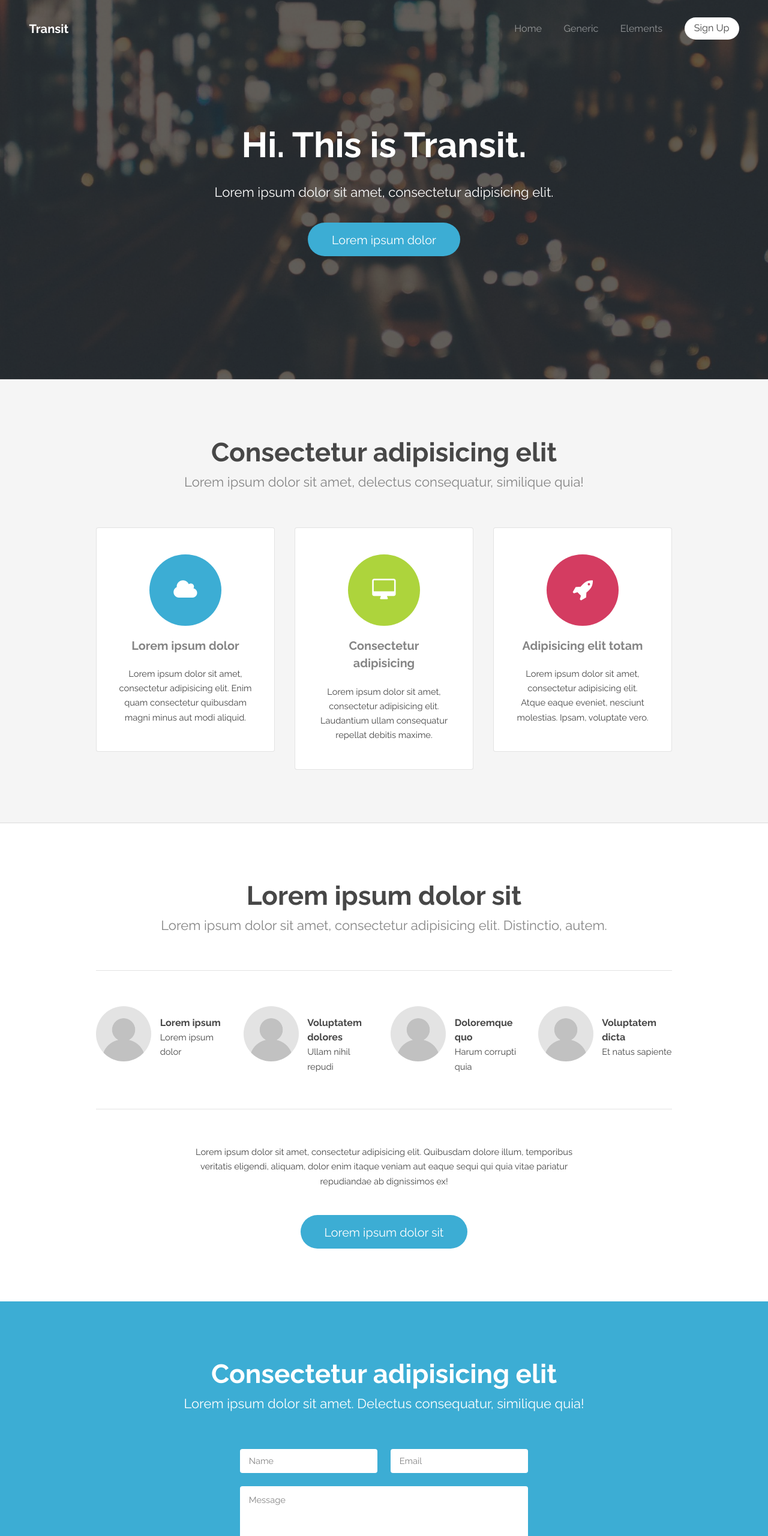
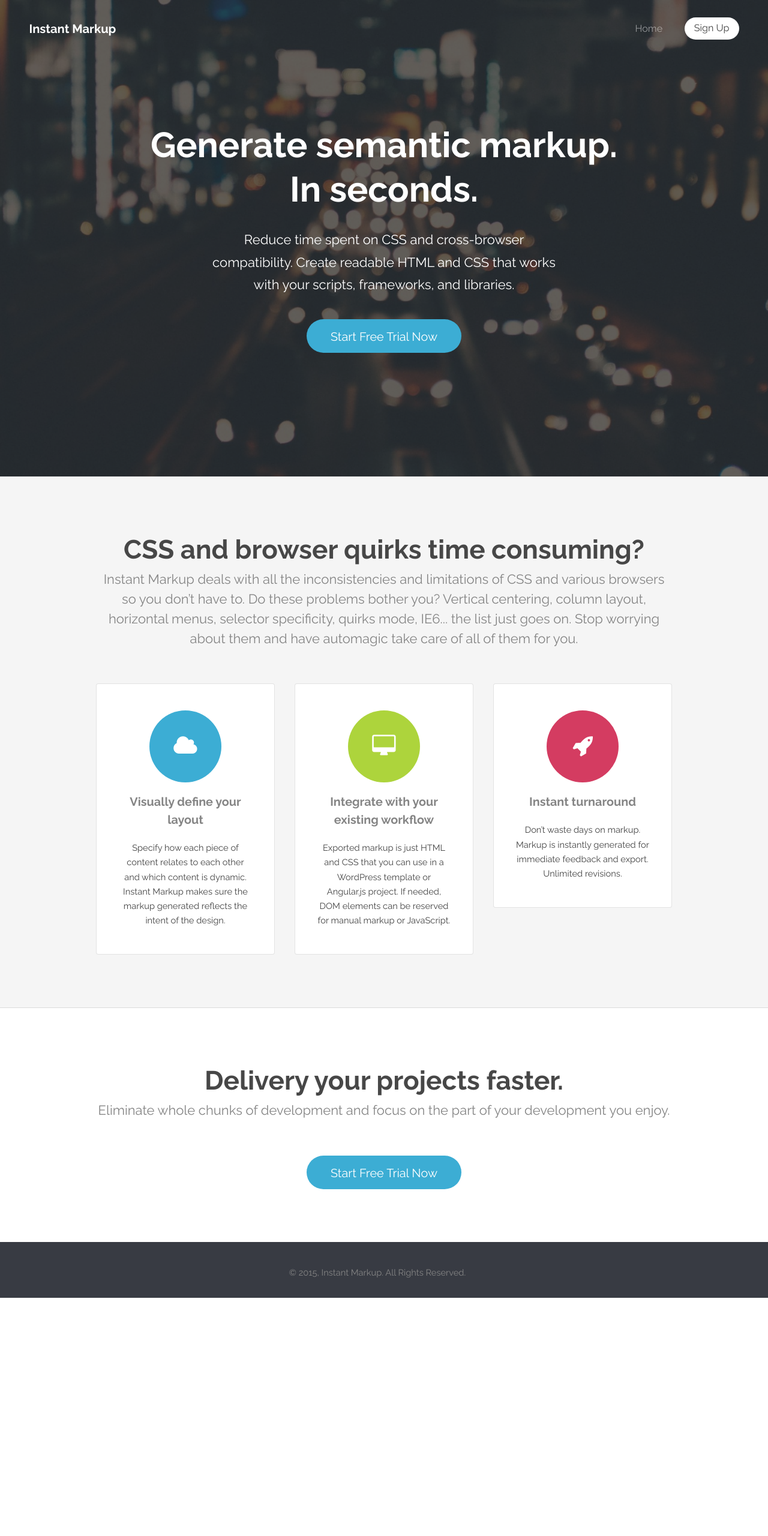
Before and after one commit to oliverzheng/instantmarkup.com, a website: page public/index.html in a window 1280 px wide. Shown: the top 2560 px of the page at 60% size. After the commit the page ends 2163 px from the top, so only its background shows below. Drawn offline with Linux system fonts and the light colour scheme.

Commit message:
Update copy.

```diff
--- /dev/null
+++ b/public/css/custom.css
@@ -0,0 +1,3 @@
+#banner h2 {
+  max-width: 500px;
+}
--- a/public/css/style.css
+++ b/public/css/style.css
@@ -1054,6 +1054,10 @@
 		#banner p {
 			font-size: 1.5em;
 			margin-bottom: 1.75em;
+      max-width: 600px;
+      margin-left: auto;
+      margin-right: auto;
+      line-height: 1.7em;
 		}
 
 /* Wrapper */
@@ -1136,7 +1140,7 @@
 
 	#footer {
 		background: #383b43;
-		padding: 6em 0em 4em;
+		padding: 2em 0em;
 	}
 
 		#footer h2, #footer h3, #footer h4 {
@@ -1171,7 +1175,7 @@
 					padding-left: 0;
 				}
 
-			#footer .copyright a {
+			#footer .copyright {
 				color: #858585;
 			}
 
@@ -1217,3 +1221,7 @@
 		.grid-demo .row.flush > div:last-child span {
 			border-radius: 0 4px 4px 0;
 		}
+
+.hide {
+  display: none;
+}
--- a/public/index.html
+++ b/public/index.html
@@ -7,7 +7,7 @@
 <html lang="en">
 	<head>
 		<meta charset="UTF-8">
-		<title>Transit by TEMPLATED</title>
+		<title>Instant Markup</title>
 		<meta http-equiv="content-type" content="text/html; charset=utf-8" />
 		<meta name="description" content="" />
 		<meta name="keywords" content="" />
@@ -20,30 +20,34 @@
 			<link rel="stylesheet" href="css/skel.css" />
 			<link rel="stylesheet" href="css/style.css" />
 			<link rel="stylesheet" href="css/style-xlarge.css" />
+			<link rel="stylesheet" href="css/custom.css" />
 		</noscript>
 	</head>
 	<body class="landing">
 
 		<!-- Header -->
 			<header id="header">
-				<h1><a href="index.html">Transit</a></h1>
+				<h1><a href="index.html">Instant Markup</a></h1>
 				<nav id="nav">
 					<ul>
 						<li><a href="index.html">Home</a></li>
-						<li><a href="generic.html">Generic</a></li>
-						<li><a href="elements.html">Elements</a></li>
-						<li><a href="#" class="button special">Sign Up</a></li>
+						<li><a class="button special signup">Sign Up</a></li>
 					</ul>
 				</nav>
 			</header>
 
 		<!-- Banner -->
 			<section id="banner">
-				<h2>Hi. This is Transit.</h2>
-				<p>Lorem ipsum dolor sit amet, consectetur adipisicing elit.</p>
+        <h2>Generate semantic markup. <br /> In seconds.</h2>
+
+        <p>
+          Reduce time spent on CSS and cross-browser compatibility.
+          Create readable HTML and CSS that works
+          with your scripts, frameworks, and libraries.
+        </p>
 				<ul class="actions">
 					<li>
-						<a href="#" class="button big">Lorem ipsum dolor</a>
+						<a class="button big signup">Start Free Trial Now</a>
 					</li>
 				</ul>
 			</section>
@@ -52,29 +56,48 @@
 			<section id="one" class="wrapper style1 special">
 				<div class="container">
 					<header class="major">
-						<h2>Consectetur adipisicing elit</h2>
-						<p>Lorem ipsum dolor sit amet, delectus consequatur, similique quia!</p>
+            <h2>CSS and browser quirks time consuming?</h2>
+            <p>
+              Instant Markup deals with all the inconsistencies and limitations
+              of CSS and various browsers so you don’t have to. Do these
+              problems bother you?
+              Vertical centering, column layout, horizontal menus,
+              selector specificity, quirks mode, IE6... the list just goes on.
+              Stop worrying about them and have automagic take care of all of
+              them for you.
+            </p>
 					</header>
 					<div class="row 150%">
 						<div class="4u 12u$(medium)">
 							<section class="box">
 								<i class="icon big rounded color1 fa-cloud"></i>
-								<h3>Lorem ipsum dolor</h3>
-								<p>Lorem ipsum dolor sit amet, consectetur adipisicing elit. Enim quam consectetur quibusdam magni minus aut modi aliquid.</p>
+                <h3>Visually define your layout</h3>
+                <p>
+                  Specify how each piece of content relates to each other and
+                  which content is dynamic. Instant Markup makes sure the markup
+                  generated reflects the intent of the design.
+                </p>
 							</section>
 						</div>
 						<div class="4u 12u$(medium)">
 							<section class="box">
 								<i class="icon big rounded color9 fa-desktop"></i>
-								<h3>Consectetur adipisicing</h3>
-								<p>Lorem ipsum dolor sit amet, consectetur adipisicing elit. Laudantium ullam consequatur repellat debitis maxime.</p>
+                <h3>Integrate with your existing workflow</h3>
+                <p>
+                  Exported markup is just HTML and CSS that you can use in
+                  a WordPress template or Angular.js project. If needed, DOM
+                  elements can be reserved for manual markup or JavaScript.
+                </p>
 							</section>
 						</div>
 						<div class="4u$ 12u$(medium)">
 							<section class="box">
 								<i class="icon big rounded color6 fa-rocket"></i>
-								<h3>Adipisicing elit totam</h3>
-								<p>Lorem ipsum dolor sit amet, consectetur adipisicing elit. Atque eaque eveniet, nesciunt molestias. Ipsam, voluptate vero.</p>
+                <h3>Instant turnaround</h3>
+								<p>
+                  Don’t waste days on markup. Markup is instantly generated for
+                  immediate feedback and export. Unlimited revisions.
+                </p>
 							</section>
 						</div>
 					</div>
@@ -85,38 +108,16 @@
 			<section id="two" class="wrapper style2 special">
 				<div class="container">
 					<header class="major">
-						<h2>Lorem ipsum dolor sit</h2>
-						<p>Lorem ipsum dolor sit amet, consectetur adipisicing elit. Distinctio, autem.</p>
+            <h2>Delivery your projects faster.</h2>
+            <p>
+              Eliminate whole chunks of development and focus on the part of
+              your development you enjoy.
+            </p>
 					</header>
-					<section class="profiles">
-						<div class="row">
-							<section class="3u 6u(medium) 12u$(xsmall) profile">
-								<img src="images/profile_placeholder.gif" alt="" />
-								<h4>Lorem ipsum</h4>
-								<p>Lorem ipsum dolor</p>
-							</section>
-							<section class="3u 6u$(medium) 12u$(xsmall) profile">
-								<img src="images/profile_placeholder.gif" alt="" />
-								<h4>Voluptatem dolores</h4>
-								<p>Ullam nihil repudi</p>
-							</section>
-							<section class="3u 6u(medium) 12u$(xsmall) profile">
-								<img src="images/profile_placeholder.gif" alt="" />
-								<h4>Doloremque quo</h4>
-								<p>Harum corrupti quia</p>
-							</section>
-							<section class="3u$ 6u$(medium) 12u$(xsmall) profile">
-								<img src="images/profile_placeholder.gif" alt="" />
-								<h4>Voluptatem dicta</h4>
-								<p>Et natus sapiente</p>
-							</section>
-						</div>
-					</section>
 					<footer>
-						<p>Lorem ipsum dolor sit amet, consectetur adipisicing elit. Quibusdam dolore illum, temporibus veritatis eligendi, aliquam, dolor enim itaque veniam aut eaque sequi qui quia vitae pariatur repudiandae ab dignissimos ex!</p>
 						<ul class="actions">
 							<li>
-								<a href="#" class="button big">Lorem ipsum dolor sit</a>
+								<a class="button big signup">Start Free Trial Now</a>
 							</li>
 						</ul>
 					</footer>
@@ -124,14 +125,21 @@
 			</section>
 
 		<!-- Three -->
-			<section id="three" class="wrapper style3 special">
+			<section id="three" class="wrapper style3 special hide">
 				<div class="container">
 					<header class="major">
-						<h2>Consectetur adipisicing elit</h2>
-						<p>Lorem ipsum dolor sit amet. Delectus consequatur, similique quia!</p>
+						<h2>Instant Markup Is In Development</h2>
+            <p>
+              Instant Markup is actively being developed and we are looking for
+              beta testers. If you are interested in trying it out or be
+              notified when Instant Markup is ready, sign up here and we'll let
+              you know.
+              <br />
+              No spam.
+            </p>
 					</header>
 				</div>
-				<div class="container 50%">
+        <div class="container 50%">
 					<form action="#" method="post">
 						<div class="row uniform">
 							<div class="6u 12u$(small)">
@@ -141,11 +149,10 @@
 								<input name="email" id="email" value="" placeholder="Email" type="email">
 							</div>
 							<div class="12u$">
-								<textarea name="message" id="message" placeholder="Message" rows="6"></textarea>
-							</div>
-							<div class="12u$">
 								<ul class="actions">
-									<li><input value="Send Message" class="special big" type="submit"></li>
+                  <li>
+                    <input value="Notify Me When It's Ready" class="special big" type="submit" />
+                  </li>
 								</ul>
 							</div>
 						</div>
@@ -156,74 +163,8 @@
 		<!-- Footer -->
 			<footer id="footer">
 				<div class="container">
-					<section class="links">
-						<div class="row">
-							<section class="3u 6u(medium) 12u$(small)">
-								<h3>Lorem ipsum dolor</h3>
-								<ul class="unstyled">
-									<li><a href="#">Lorem ipsum dolor sit</a></li>
-									<li><a href="#">Nesciunt itaque, alias possimus</a></li>
-									<li><a href="#">Optio rerum beatae autem</a></li>
-									<li><a href="#">Nostrum nemo dolorum facilis</a></li>
-									<li><a href="#">Quo fugit dolor totam</a></li>
-								</ul>
-							</section>
-							<section class="3u 6u$(medium) 12u$(small)">
-								<h3>Culpa quia, nesciunt</h3>
-								<ul class="unstyled">
-									<li><a href="#">Lorem ipsum dolor sit</a></li>
-									<li><a href="#">Reiciendis dicta laboriosam enim</a></li>
-									<li><a href="#">Corporis, non aut rerum</a></li>
-									<li><a href="#">Laboriosam nulla voluptas, harum</a></li>
-									<li><a href="#">Facere eligendi, inventore dolor</a></li>
-								</ul>
-							</section>
-							<section class="3u 6u(medium) 12u$(small)">
-								<h3>Neque, dolore, facere</h3>
-								<ul class="unstyled">
-									<li><a href="#">Lorem ipsum dolor sit</a></li>
-									<li><a href="#">Distinctio, inventore quidem nesciunt</a></li>
-									<li><a href="#">Explicabo inventore itaque autem</a></li>
-									<li><a href="#">Aperiam harum, sint quibusdam</a></li>
-									<li><a href="#">Labore excepturi assumenda</a></li>
-								</ul>
-							</section>
-							<section class="3u$ 6u$(medium) 12u$(small)">
-								<h3>Illum, tempori, saepe</h3>
-								<ul class="unstyled">
-									<li><a href="#">Lorem ipsum dolor sit</a></li>
-									<li><a href="#">Recusandae, culpa necessita nam</a></li>
-									<li><a href="#">Cupiditate, debitis adipisci blandi</a></li>
-									<li><a href="#">Tempore nam, enim quia</a></li>
-									<li><a href="#">Explicabo molestiae dolor labore</a></li>
-								</ul>
-							</section>
-						</div>
-					</section>
-					<div class="row">
-						<div class="8u 12u$(medium)">
-							<ul class="copyright">
-								<li>&copy; Untitled. All rights reserved.</li>
-								<li>Design: <a href="http://templated.co">TEMPLATED</a></li>
-								<li>Images: <a href="http://unsplash.com">Unsplash</a></li>
-							</ul>
-						</div>
-						<div class="4u$ 12u$(medium)">
-							<ul class="icons">
-								<li>
-									<a class="icon rounded fa-facebook"><span class="label">Facebook</span></a>
-								</li>
-								<li>
-									<a class="icon rounded fa-twitter"><span class="label">Twitter</span></a>
-								</li>
-								<li>
-									<a class="icon rounded fa-google-plus"><span class="label">Google+</span></a>
-								</li>
-								<li>
-									<a class="icon rounded fa-linkedin"><span class="label">LinkedIn</span></a>
-								</li>
-							</ul>
-						</div>
+					<div class="row align-center copyright">
+								&copy; 2015, Instant Markup. All Rights Reserved.
 					</div>
 				</div>
 			</footer>
--- a/public/js/init.js
+++ b/public/js/init.js
@@ -83,6 +83,10 @@
 				$body.removeClass('is-loading');
 			});
 
+      $('.signup').click(function() {
+        $('#three').removeClass('hide')[0].scrollIntoView();
+      });
+
 	});
 
 })(jQuery);
```
